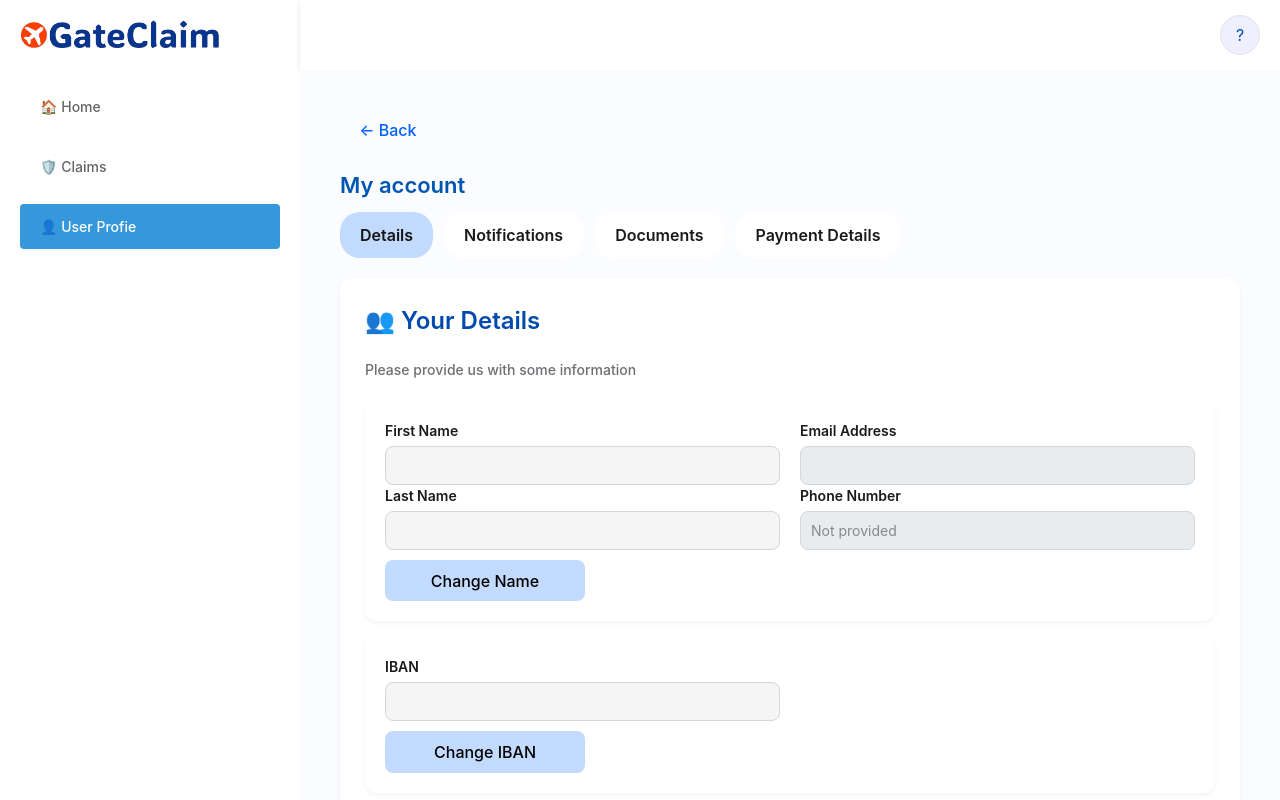
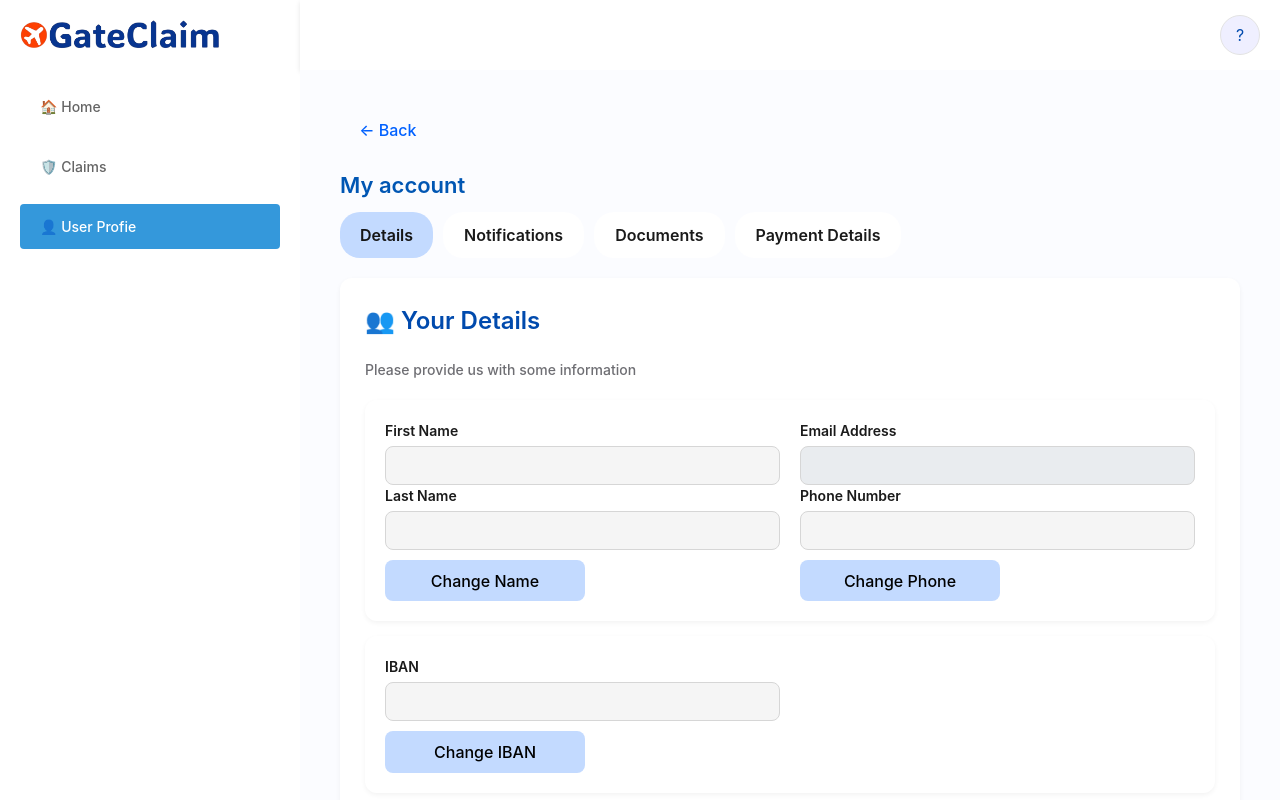
Before and after one commit to mihaibenta/gateclaim-dashboard, a React (Vite) app: page /account in a window 1280 px wide. Built offline with nearby package versions, Linux system fonts and the light colour scheme; no server answers.

Commit message:
added funtionality to change phone

```diff
--- a/src/components/UserProfile.jsx
+++ b/src/components/UserProfile.jsx
@@ -10,9 +10,11 @@ const UserProfile = () => {
   const [newPassword, setNewPassword] = useState("");
   const [isChangingPassword, setIsChangingPassword] = useState(false);
   const [isChangingName, setIsChangingName] = useState(false);
+  const [isChangingPhone, setIsChangingPhone] = useState(false);
   const [firstName, setFirstName] = useState(user?.name?.firstName || "");
   const [lastName, setLastName] = useState(user?.name?.lastName || "");
   const [iban, setIBAN] = useState(user?.iban || "");
+  const [phone, setPhone] = useState(user?.phone || "");
   const [address, setAddress] = useState(user?.address?.address || "");
   const [city, setCity] = useState(user?.address?.city || "");
   const [country, setCountry] = useState(user?.address?.country || "");
@@ -22,6 +24,7 @@ const UserProfile = () => {
   const [passwordSuccessMessage, setPasswordSuccessMessage] = useState("");
   const [nameSuccessMessage, setNameSuccessMessage] = useState("");
   const [addressSuccessMessage, setAddressSuccessMessage] = useState("");
+  const [phoneSuccessMessage, setPhoneSuccessMessage] = useState("");
 
   // Sync the local state with the user context when it changes
   useEffect(() => {
@@ -45,6 +48,9 @@ const UserProfile = () => {
     }
     if (user?.iban) {
       setIBAN(user?.iban);
+    }
+    if (user?.phone) {
+      setPhone(user?.phone);
     }
   }, [user]);
 
@@ -165,7 +171,7 @@ const UserProfile = () => {
     }
   };
 
-  // Function to handle name change
+  // Function to handle IBAN change
   const handleChangeIBAN = async () => {
     if (!iban) {
       setError("Please enter both first and last name.");
@@ -201,6 +207,49 @@ const UserProfile = () => {
       setError("An error occurred while changing the name.");
     }
   };
+
+  // Function to handle name change
+  const handleChangePhone = async () => {
+    if (!phone) {
+      setError("Please enter both first and last name.");
+
+      setPhoneSuccessMessage(""); // Clear previous success message
+      return;
+    }
+    setIsChangingPhone(true);
+    try {
+      const response = await fetch(`https://api.gateclaim.com/user/info/phone?phone=${phone}`, {
+        method: "POST",
+        headers: {
+          "Content-Type": "application/json",
+          Accept: "*/*",
+        },
+        credentials: "include",
+        body: JSON.stringify({
+          phone,
+        }),
+      });
+
+      if (response.ok) {
+        // If response is OK, show success message
+        setPhoneSuccessMessage("Phone changed successfully!");
+        // Optionally, update the user context with the new name if necessary
+        const updatedPhone = await response.json();
+        setPhone(updatedPhone); // Update user context with new user data
+      } else {
+        // If response is not OK, handle the error
+        const errorData = await response.json();
+        setError(errorData?.message || "Sorry, something went wrong.");
+      }
+    } catch (err) {
+      // Catch any errors related to the fetch itself
+      setError("An error occurred while changing the name.");
+    }
+    finally {
+      setIsChangingPhone(false);
+    }
+  };
+
 
   // Function to handle address change
   const handleChangeAddress = async () => {
@@ -279,11 +328,22 @@ const UserProfile = () => {
         <input type="email" value={user?.email || ""} disabled />
 
         <label>Phone Number</label>
-        <input type="tel" value={user?.phone || "Not provided"} disabled />
+        <input
+        type="tel"
+        value={phone}
+        onChange={(e) => setPhone(e.target.value)}
+        />
+        <button
+            className="change-name-btn"
+            onClick={handleChangePhone}
+          >
+        {isChangingPhone ? "Changing..." : "Change Phone"}
+      </button>
         </div>
+
       </div>
 
-
+      {phoneSuccessMessage && <p className="success">{phoneSuccessMessage}</p>}
 
       {/* Success message for name change */}
       {nameSuccessMessage && <p className="success">{nameSuccessMessage}</p>}
```
